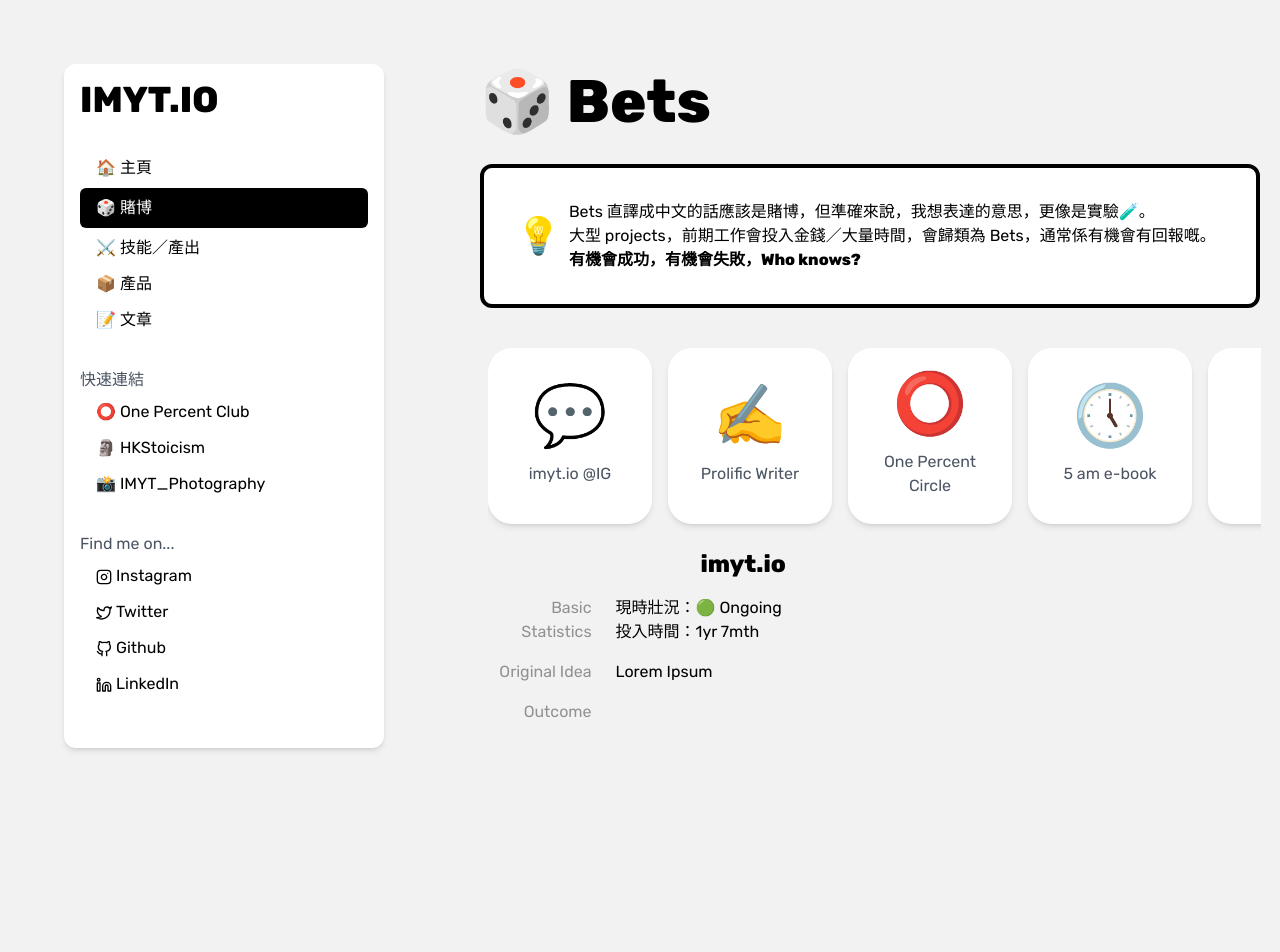
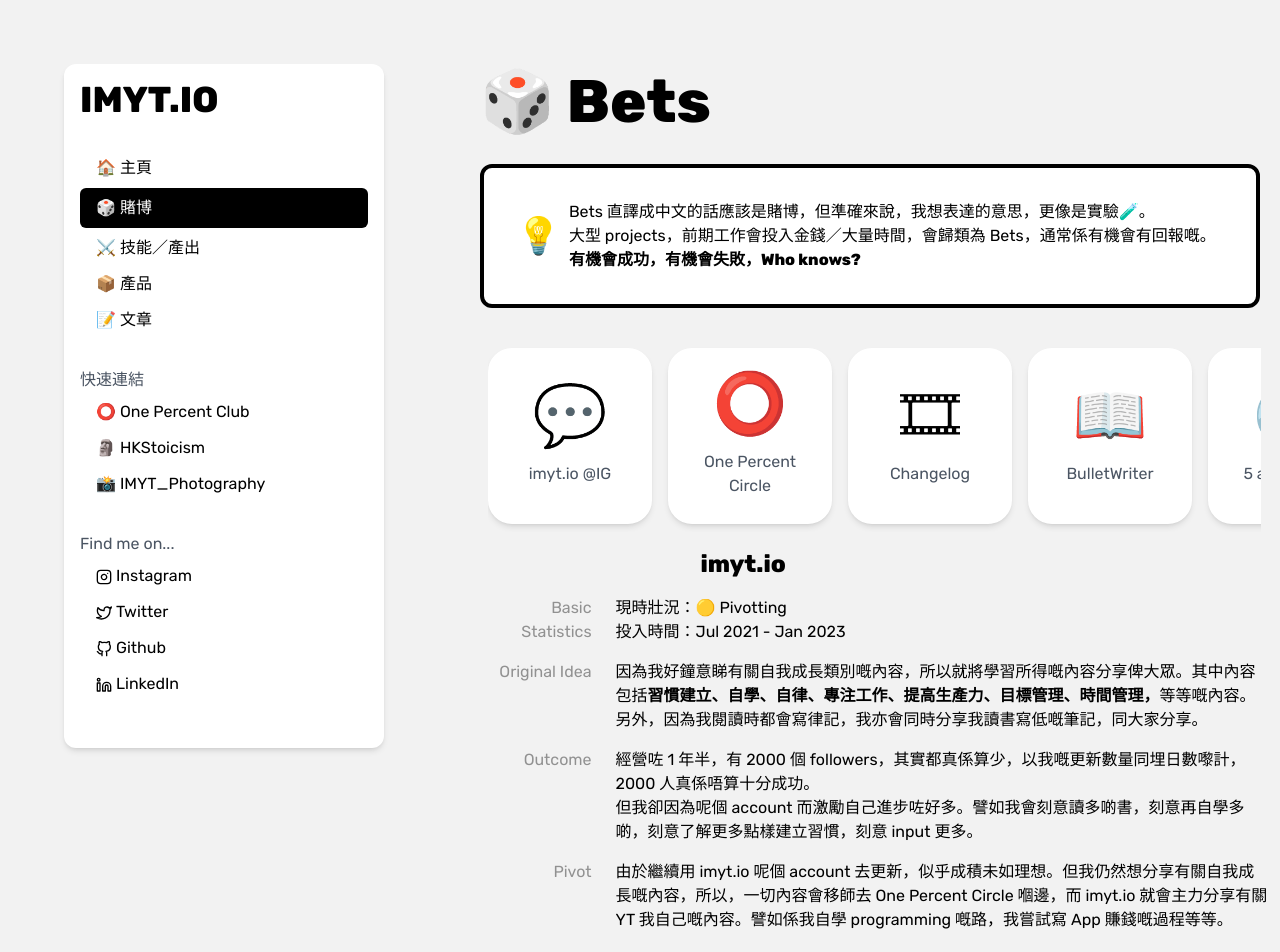
Before and after one commit to imytdotio/imytdotio, a React (Create React App) app: page /bets in a window 1280 px wide. Shown: the top 952 px of the page. Before the commit the page ends 928 px from the top, so only its background shows below. Built offline with nearby package versions, Linux system fonts and the light colour scheme.

Commit message:
bets content update

```diff
--- a/src/Content/BetsContent.js
+++ b/src/Content/BetsContent.js
@@ -40,15 +40,98 @@
 export const Imytdotio = (props) => {
   return (
     <Container header="imyt.io">
-      <BasicStatistics timeInvested="1yr 7mth" currentProgress="🟢 Ongoing" />
+      <BasicStatistics
+        timeInvested="Jul 2021 - Jan 2023"
+        currentProgress="🟡 Pivotting"
+      />
       <Section header="Original Idea">
-        <p>Lorem Ipsum</p>
+        <p>
+          因為我好鐘意睇有關自我成長類別嘅內容，所以就將學習所得嘅內容分享俾大眾。其中內容包括
+          <span className="font-bold">
+            習慣建立、自學、自律、專注工作、提高生產力、目標管理、時間管理，
+          </span>
+          等等嘅內容。另外，因為我閱讀時都會寫律記，我亦會同時分享我讀書寫低嘅筆記，同大家分享。
+        </p>
       </Section>
-      <Section header="Outcome"></Section>
+      <Section header="Outcome">
+        <p>
+          經營咗 1 年半，有 2000 個
+          followers，其實都真係算少，以我嘅更新數量同埋日數嚟計，2000
+          人真係唔算十分成功。
+        </p>
+        <p>
+          但我卻因為呢個 account
+          而激勵自己進步咗好多。譬如我會刻意讀多啲書，刻意再自學多啲，刻意了解更多點樣建立習慣，刻意
+          input 更多。
+        </p>
+      </Section>
+      <Section header="Pivot">
+        <p>
+          由於繼續用 imyt.io 呢個 account
+          去更新，似乎成積未如理想。但我仍然想分享有關自我成長嘅內容，所以，一切內容會移師去
+          One Percent Circle 嗰邊，而 imyt.io 就會主力分享有關 YT
+          我自己嘅內容。譬如係我自學 programming 嘅路，我嘗試寫 App
+          賺錢嘅過程等等。
+        </p>
+      </Section>
     </Container>
   );
 };
 
+export const OPC = (props) => {
+  return (
+    <Container header="One Percent Circle">
+      <BasicStatistics currentProgress="🛠 Building" />
+      <Section header="Original Idea">
+        <p>
+          因為我每朝都會 05:00 起身，咁 share 喺 IG 發現原來都有唔少人都想一齊
+          05:00
+          起身。所以最原本嘅諗法係聚集一班人，一齊建立習慣，譬如係早起、閱讀、飲水等等。
+        </p>
+      </Section>
+      <Section header="Pivot">
+        <p>我而家整緊啲 Slides 去回應唔同問題，2023 下半年應該會 launch.</p>
+      </Section>
+    </Container>
+  );
+};
+
+export const Changelog = (props) => {
+  return (
+    <Container header="Changelog.today">
+      <BasicStatistics
+        timeInvested="Jan 2023 - Now"
+        currentProgress="🛠 Building"
+      />
+      <Section header="Original Idea">
+        <p>
+          我有太多想測試的事情了。其實我學習 programming
+          也是為了這樣：把腦中一切的想法都用 programme
+          令他們成真。而把這些實驗都記錄下來，並在未來隨時閱讀，就像是時間囊一樣回看過程，一定會十分滿足。
+        </p>
+      </Section>
+    </Container>
+  );
+};
+
+export const BulletWriter = (props) => {
+  return (
+    <Container header="BulletWriter">
+      <BasicStatistics currentProgress="🛠 Building" />
+      <Section header="Original Idea">
+        <p>
+          我好鐘意{" "}
+          <a href="https://thenetworkstate.com" target="_blank">
+            thenetworkstate.com
+          </a>{" "}
+          嘅 UI，我覺得 design 得好靚，而且其實適用於每一本書，所以想用呢個
+          design 整成一個 app，俾任何人都可以用嚟寫書同埋閱讀。所有書都會以好
+          atomic 嘅方式 store 喺 database。書 → Chapter → Section
+        </p>
+      </Section>
+    </Container>
+  );
+};
 export const Prolific = (props) => {
   return (
     <Container header="Prolific">
@@ -63,24 +146,6 @@
             Ben 哥教人做 youtuber 差唔多。
           </a>
         </p>
-      </Section>
-    </Container>
-  );
-};
-
-export const OPC = (props) => {
-  return (
-    <Container header="One Percent Circle">
-      <BasicStatistics currentProgress="⏸ 暫停，但會重啟" />
-      <Section header="Original Idea">
-        <p>
-          因為我每朝都會 05:00 起身，咁 share 喺 IG 發現原來都有唔少人都想一齊
-          05:00
-          起身。所以最原本嘅諗法係聚集一班人，一齊建立習慣，譬如係早起、閱讀、飲水等等。
-        </p>
-      </Section>
-      <Section header="Pivot">
-        <p>我而家整緊啲 Slides 去回應唔同問題，2023 下半年應該會 launch.</p>
       </Section>
     </Container>
   );
@@ -136,15 +201,10 @@
 export const HKStoicism = (props) => {
   return <Container header="HKStoicism"></Container>;
 };
-export const Changelog = (props) => {
-  return <Container header="Changelog.today"></Container>;
-};
+
 export const ProgrammingCerts = (props) => {
   return <Container header="Programming Certificates"></Container>;
 };
 export const DataScience = (props) => {
   return <Container header="Data Science"></Container>;
 };
-export const WriteYourFirstBook = (props) => {
-  return <Container header="Write Your First Book"></Container>;
-};
--- a/src/Pages/Bets.js
+++ b/src/Pages/Bets.js
@@ -5,6 +5,7 @@
 import { Section, SectionHeader } from "../Components/Section";
 import {
   ActivityRing,
+  BulletWriter,
   Changelog,
   DataScience,
   EBook,
@@ -16,7 +17,6 @@
   ProgrammingCerts,
   Prolific,
   StudyNomad,
-  WriteYourFirstBook,
 } from "../Content/BetsContent";
 
 /**
@@ -26,21 +26,6 @@
 
 export const Bets = (props) => {
   const [content, setContent] = useState(<Imytdotio />);
-
-  // switch (content) {
-  //   case "imyt.io":
-  //     return <p>imyt.io</p>;
-  //   case "prolific writer":
-  //     return <p>Prolific</p>;
-  // }
-  // useEffect(() => {
-  //   import("../Blog/bets/imyt.io.md").then((res) => {
-  //     fetch(res.default)
-  //       .then((res) => res.text())
-  //       .then((res) => setContent(res))
-  //       .catch((err) => console.log(err));
-  //   });
-  // }, []);
 
   const BetsBox = (props) => {
     return (
@@ -69,9 +54,11 @@
 
       <div className="overflow-x-auto flex gap-4 h-48 m-2 mb-4 py-2 lg:w-prose scrollbar-hide">
         <BetsBox emoji="💬" title="imyt.io @IG" onClick={<Imytdotio />} />
+        <BetsBox emoji="⭕️" title="One Percent Circle" onClick={<OPC />} />
+        <BetsBox emoji="🎞" title="Changelog" onClick={<Changelog />} />
+        <BetsBox emoji="📖" title="BulletWriter" onClick={<BulletWriter />} />
+        <BetsBox emoji="🕔" title="5 am e-book" onClick={<EBook />} />
         <BetsBox emoji="✍️" title="Prolific Writer" onClick={<Prolific />} />
-        <BetsBox emoji="⭕️" title="One Percent Circle" onClick={<OPC />} />
-        <BetsBox emoji="🕔" title="5 am e-book" onClick={<EBook />} />
         <BetsBox emoji="⏰" title="Planner" onClick={<Planner />} />
         {/* <BetsBox emoji="⛺️" title="Study Nomad" onClick={<StudyNomad />} /> */}
         {/* <BetsBox emoji="🪪" title="HK-ID Validator" /> */}
@@ -83,14 +70,12 @@
         />
 
         <BetsBox emoji="🗿" title="HK-Stoicism" onClick={<HKStoicism />} />
-        <BetsBox emoji="🎞" title="Changelog" onClick={<Changelog />} />
         <BetsBox
           emoji="📃"
           title="Programming Certificates"
           onClick={<ProgrammingCerts />}
         />
         <BetsBox emoji="🔢" title="Data Science" onClick={<DataScience />} />
-        <BetsBox emoji="📖" title="Write your first book" onClick={<WriteYourFirstBook />} />
       </div>
       {content}
 
```
